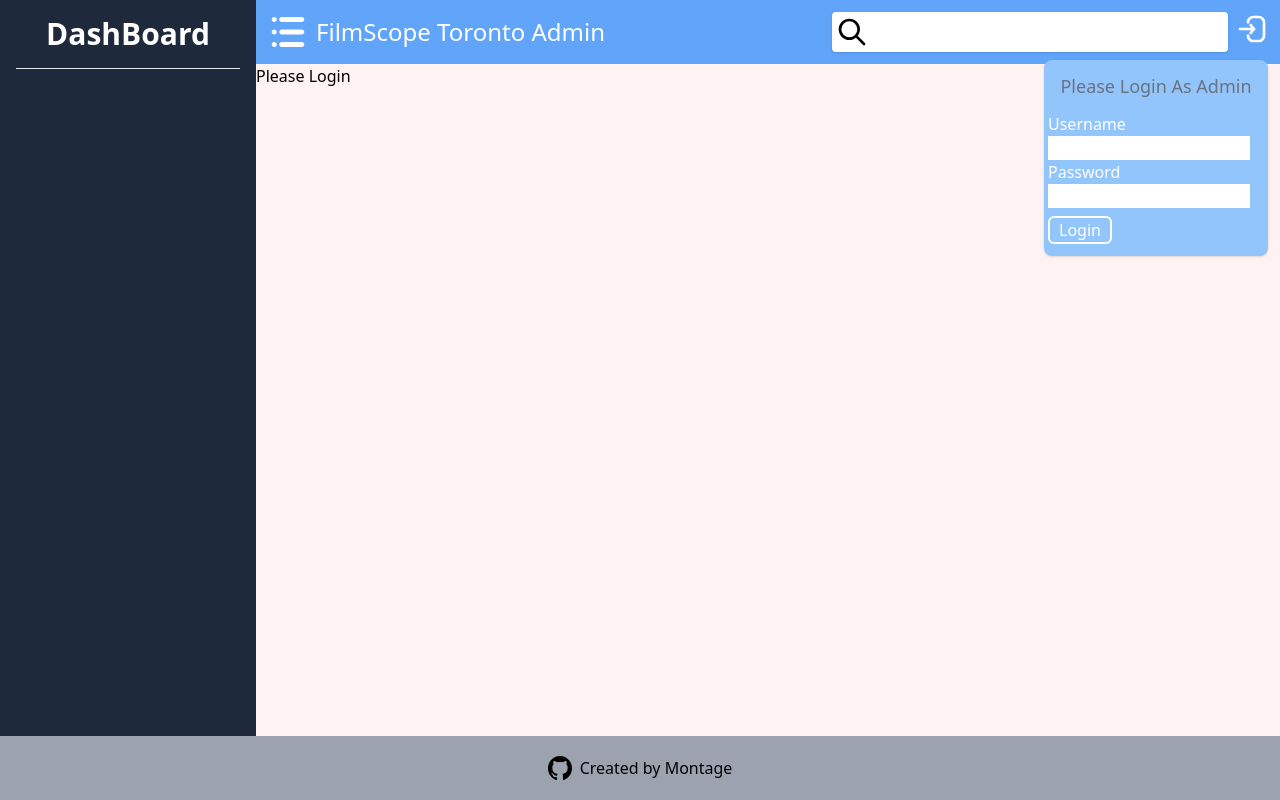
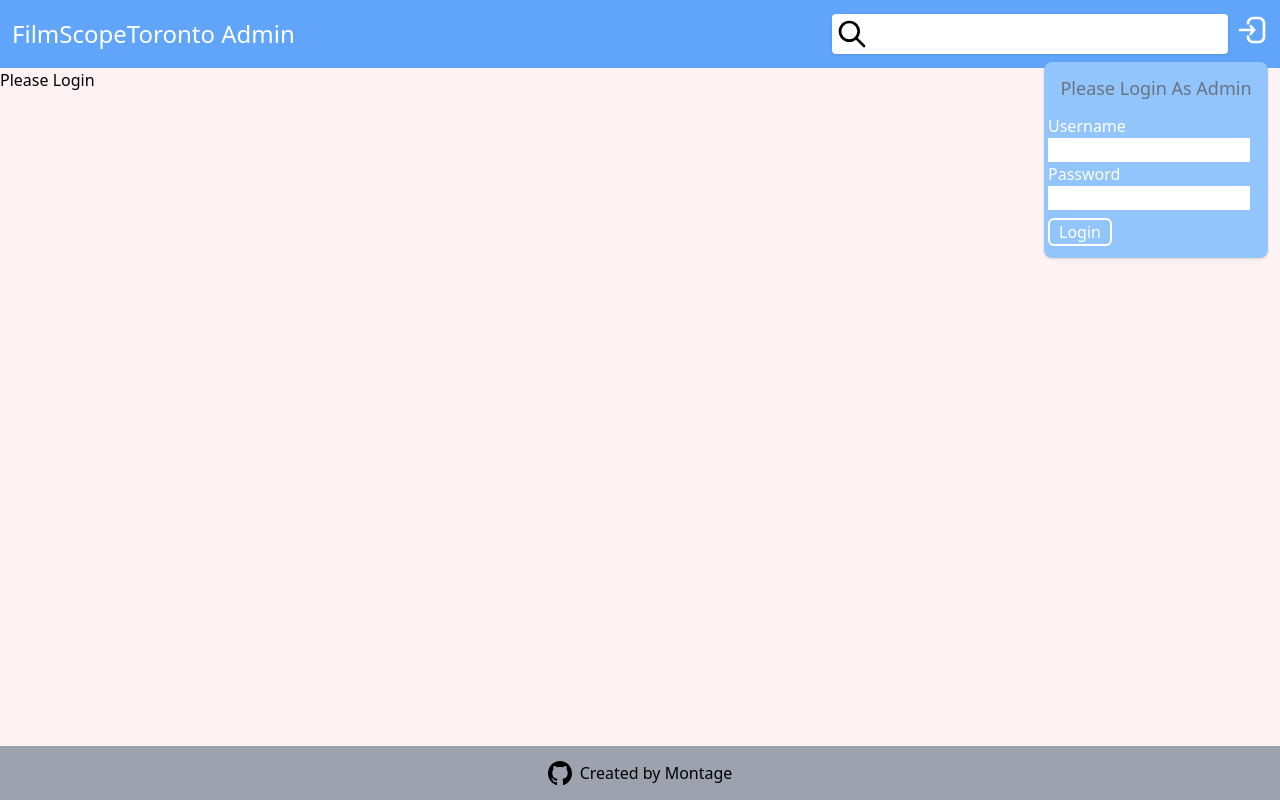
Before and after one commit to montage0921/Full_Stack_FilmScope_Toronto, a React (Vite) app in the folder frontend-admin/: page / in a window 1280 px wide. Built offline with nearby package versions, Linux system fonts and the light colour scheme.

Commit message:
remove dashboard in admin page

```diff
--- /dev/null
+++ b/frontend-admin/src/containers/AddNewShowPage.jsx
@@ -0,0 +1,7 @@
+import React from "react";
+
+function AddNewShowPage() {
+  return <div>AddNewShowPage</div>;
+}
+
+export default AddNewShowPage;
--- a/frontend-admin/src/containers/Admin.jsx
+++ b/frontend-admin/src/containers/Admin.jsx
@@ -4,21 +4,25 @@ import Footer from "../components/admin_frontpage/Footer";
 import DashBoard from "./admin_frontpage/DashBoard";
 import ShowContainer from "./admin_frontpage/ShowContainer";
 import { createContext, useState } from "react";
+import { AuthContext } from "../context/AuthContext";
 
 export const SearchContext = createContext();
+export const ShowListContext = createContext();
 
 function Admin() {
   const [query, setQuery] = useState("");
+  const [showList, setShowList] = useState([]);
 
   return (
+    <ShowListContext.Provider value={{ showList, setShowList }}>
       <SearchContext.Provider value={{ query, setQuery }}>
-      <div className="grid grid-rows-[64px_auto_64px] grid-cols-[20%_80%] h-screen">
+        <div className="flex flex-col h-screen">
           <NavBar />
-        <DashBoard />
           <ShowContainer />
           <Footer />
         </div>
       </SearchContext.Provider>
+    </ShowListContext.Provider>
   );
 }
 
--- a/frontend-admin/src/containers/admin_frontpage/DashBoard.jsx
+++ b/frontend-admin/src/containers/admin_frontpage/DashBoard.jsx
@@ -1,4 +1,5 @@
 import React from "react";
+import { Link } from "react-router-dom";
 
 function DashBoard() {
   return (
@@ -10,6 +11,7 @@ function DashBoard() {
         <h1 className="text-3xl text-white font-bold">DashBoard</h1>
       </div>
       <hr />
+      <Link to="add-new-show">122</Link>
     </div>
   );
 }
--- a/frontend-admin/src/containers/admin_frontpage/NavBar.jsx
+++ b/frontend-admin/src/containers/admin_frontpage/NavBar.jsx
@@ -3,9 +3,11 @@ import BarIcon from "../../components/icons/BarIcon";
 import SearchIcons from "../../components/icons/SearchIcons";
 import LoginContainer from "./LoginContainer";
 import { SearchContext } from "../Admin";
+import { AuthContext } from "../../context/AuthContext";
 
 function NavBar() {
   const { query, setQuery } = useContext(SearchContext);
+  const { loginStatus } = useContext(AuthContext);
 
   const handleSearch = (e) => {
     setQuery(e.target.value);
@@ -14,12 +16,11 @@ function NavBar() {
   return (
     <>
       <nav
-        className="bg-blue-400 h-16 text-2xl text-white col-start-2 row-start-1 px-3
+        className="bg-blue-400 h-20 text-2xl text-white px-3
                      flex justify-between items-center"
       >
         <div className="flex gap-2 justify-center items-center">
-          <BarIcon></BarIcon>
-          <span>FilmScope Toronto Admin</span>
+          <span>FilmScopeToronto Admin</span>
         </div>
 
         <div className="relative flex gap-2 items-center">
--- a/frontend-admin/src/containers/admin_frontpage/ShowContainer.jsx
+++ b/frontend-admin/src/containers/admin_frontpage/ShowContainer.jsx
@@ -1,13 +1,13 @@
 import React, { useContext } from "react";
 import ShowItem from "../../components/admin_frontpage/ShowItem";
 import { useState, useEffect } from "react";
-import { SearchContext } from "../Admin";
+import { SearchContext, ShowListContext } from "../Admin";
 import { LoginStatus } from "../../utils/loginstatus";
 import { fetchShowList } from "../../api/crudAPI";
 import { AuthContext } from "../../context/AuthContext";
 
 function ShowContainer() {
-  const [showList, setShowList] = useState([]);
+  const { showList, setShowList } = useContext(ShowListContext);
   const [pageSize, setPageSize] = useState(10);
   const [totalItems, setTotalItems] = useState(0);
   const { loginStatus } = useContext(AuthContext);
@@ -50,7 +50,7 @@ function ShowContainer() {
   return (
     <>
       {loginStatus === LoginStatus.SUCCESS ? (
-        <div className="col-start-2 row-start-2 row-span-1 my-2">
+        <div className="my-2">
           <div className="flex flex-col px-2 ">
             {filteredList
               .sort((a, b) => new Date(a.showDate[0]) - new Date(b.showDate[0]))
@@ -73,7 +73,7 @@ function ShowContainer() {
           </div>
         </div>
       ) : (
-        <div className="bg-red-50"> Please Login </div>
+        <div className="bg-red-50 h-screen"> Please Login </div>
       )}
     </>
   );
--- a/frontend-admin/src/main.jsx
+++ b/frontend-admin/src/main.jsx
@@ -8,6 +8,7 @@ import { AuthProvider } from "./context/AuthContext.jsx";
 import EditShow from "./containers/EditShow.jsx";
 import EditFilm from "./containers/EditFilm.jsx";
 import AddNewFilmPage from "./containers/AddNewFilmPage.jsx";
+import AddNewShowPage from "./containers/AddNewShowPage.jsx";
 
 const router = createBrowserRouter([
   {
@@ -30,6 +31,10 @@ const router = createBrowserRouter([
     path: "/add-new-film/:theatre/:showname",
     element: <AddNewFilmPage />,
   },
+  {
+    path: "/add-new-show",
+    element: <AddNewShowPage />,
+  },
 ]);
 
 createRoot(document.getElementById("root")).render(
```
Lines whose indentation alone changed are shown as unchanged.
